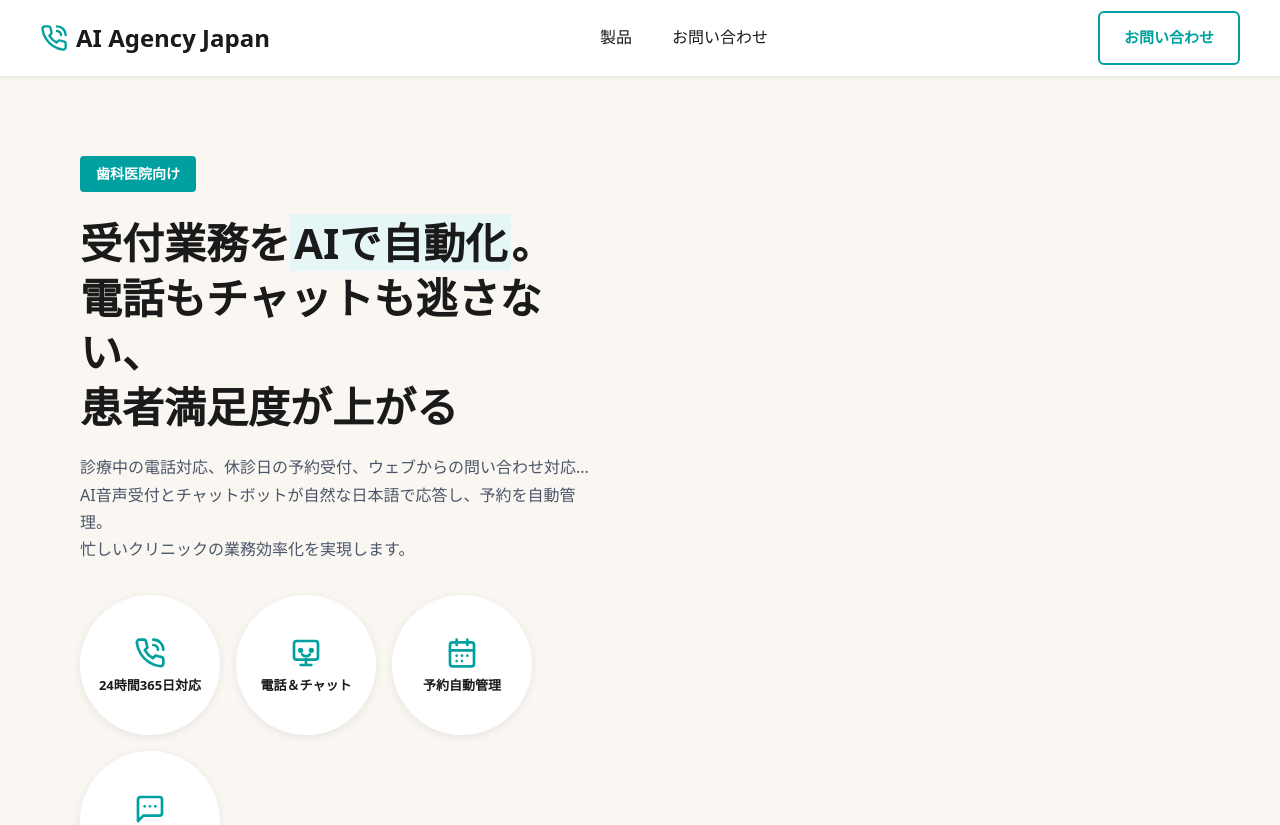
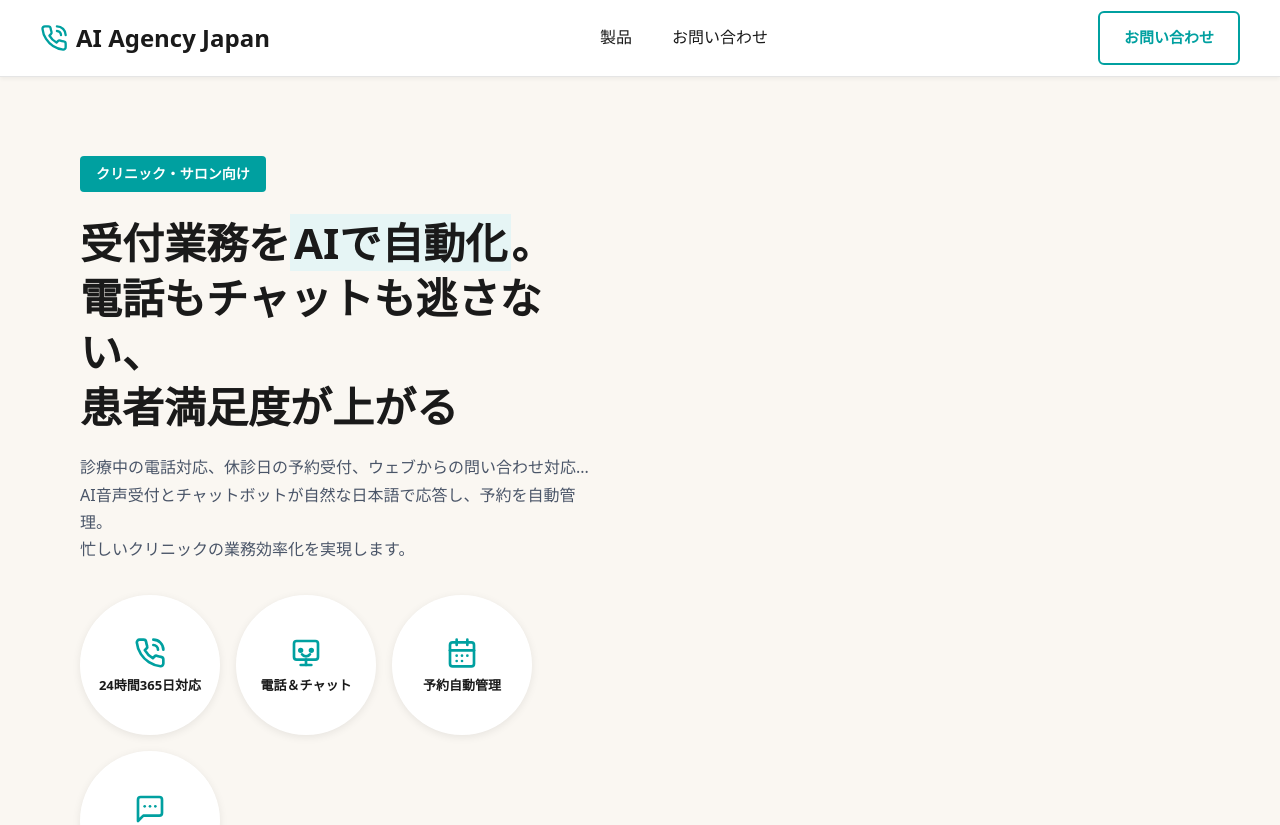
Before and after one commit to eamonblackwell1/aiagency.co.jp, a Next.js app: page / in a window 1280 px wide. Shown: the top 825 px of the page. Built offline with nearby package versions, Linux system fonts and the light colour scheme.

Commit message:
Update hero badge text to 'For Clinics & Salons'

```diff
--- a/src/components/Hero.tsx
+++ b/src/components/Hero.tsx
@@ -15,7 +15,7 @@ export function Hero() {
             {/* Badge */}
             <div className="mb-6 animate-fade-in">
               <span className="inline-block bg-[var(--brand-teal)] text-white text-sm font-semibold px-4 py-2 rounded">
-                歯科医院向け
+                クリニック・サロン向け
               </span>
             </div>
 
```
